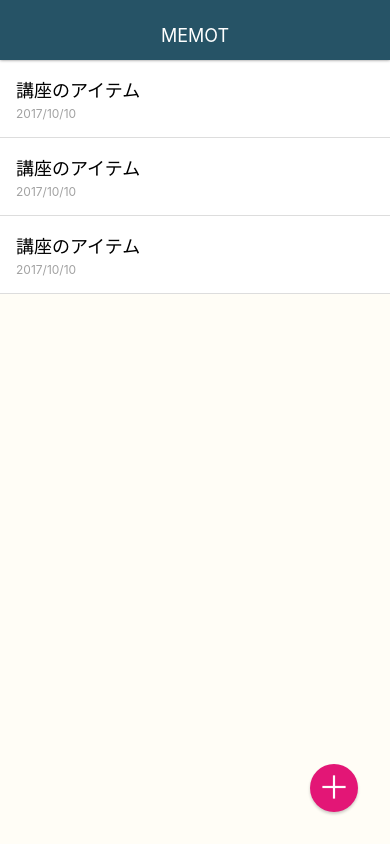
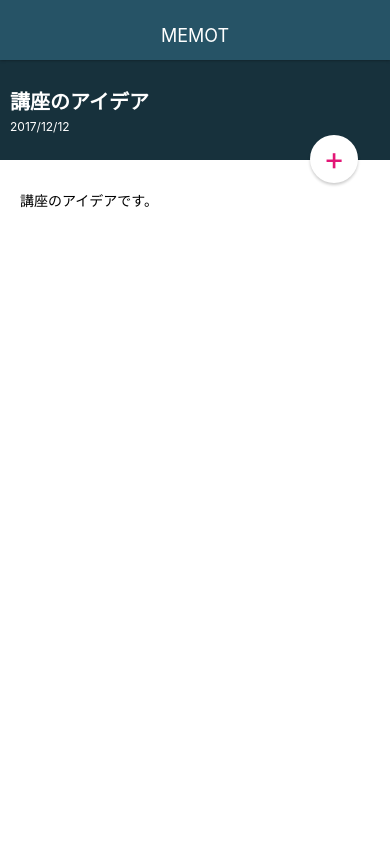
Before and after one commit to shohei000/MemoApp, a React Native app: screen / in a window 390 px wide. Built offline with nearby package versions, Linux system fonts and the light colour scheme.

Commit message:
スタイル　MemoDetailScreen

```diff
--- a/App.js
+++ b/App.js
@@ -2,14 +2,14 @@
 import { StyleSheet, View } from 'react-native';
 
 import Appbar from './src/components/Appbar';
-import MemoListScreen from './src/screens/MemoListScreen';
+import MemoDetailScreen from './src/screens/MemoDetailScreen';
 
 export default class App extends React.Component {
   render() {
     return (
       <View style={styles.container}>
         <Appbar />
-        <MemoListScreen />
+        <MemoDetailScreen />
       </View>
     );
   }
--- a/src/elements/CircleButton.js
+++ b/src/elements/CircleButton.js
@@ -3,10 +3,20 @@
 
 class CircleButton extends React.Component{
   render() {
+    const { style, color } = this.props;
+
+    let bgColor = '#E31676';
+    let textColor = '#FFF';
+
+    if (color === 'white') {
+      bgColor = '#fff';
+      textColor = '#E31676';
+    }
+
     return (
-      <View style={styles.circleButton}>
+      <View style={[styles.circleButton, style, { backgroundColor:bgColor }]}>
         <View>
-          <Text style={styles.circleButtonTitle}>
+          <Text style={[styles.circleButtonTitle, { color:textColor }]}>
             {this.props.children}
           </Text>
         </View>
@@ -22,7 +32,6 @@
     right: 32,
     width: 48,
     height: 48,
-    backgroundColor: '#E31676',
     borderRadius: 24,
     justifyContent: 'center',
     alignItems: 'center',
@@ -34,7 +43,6 @@
   circleButtonTitle: {
     fontSize: 32,
     lineHeight: 32,
-    color: '#fff',
   },
 });
 
--- /dev/null
+++ b/src/screens/MemoDetailScreen.js
@@ -0,0 +1,68 @@
+import React from 'react';
+import { StyleSheet, View, Text } from 'react-native';
+
+import CircleButton from '../elements/CircleButton';
+
+class MemoDetailScreen extends React.Component {
+  render() {
+    return (
+      <View style={styles.container}>
+
+        <View>
+          <View style={styles.memoHeader}>
+            <View style={styles.memoHeaderContent}>
+              <Text style={styles.memoHeaderTitel}>講座のアイデア</Text>
+              <Text style={styles.memoHeaderDate}>2017/12/12</Text>
+            </View>
+          </View>
+        </View>
+
+        <View style={styles.memoContent}>
+          <Text>
+            講座のアイデアです。
+          </Text>
+        </View>
+
+        <CircleButton color="white" style={styles.editButton}>+</CircleButton>
+
+      </View>
+    );
+  }
+}
+
+const styles = StyleSheet.create({
+  container: {
+    flex: 1,
+    width: '100%',
+  },
+  memoHeader: {
+    height: 100,
+    backgroundColor: '#17313C',
+    justifyContent:'center',
+    padding:10,
+  },
+  memoHeaderTitel: {
+    fontSize:20,
+    fontWeight:'bold',
+    color:'#fff',
+    marginBottom:4,
+  },
+  memoHeaderDate: {
+    fontSize:12,
+    color:'#fff',
+  },
+  memoContent :{
+    paddingTop:30,
+    paddingLeft:20,
+    paddingRight:20,
+    paddingBottom:20,
+    backgroundColor:'#fff',
+    flex:1,
+  },
+  editButton: {
+    top:75,
+  },
+});
+
+
+export default MemoDetailScreen;
```
Also changed, not shown: .eslintrc.json.
